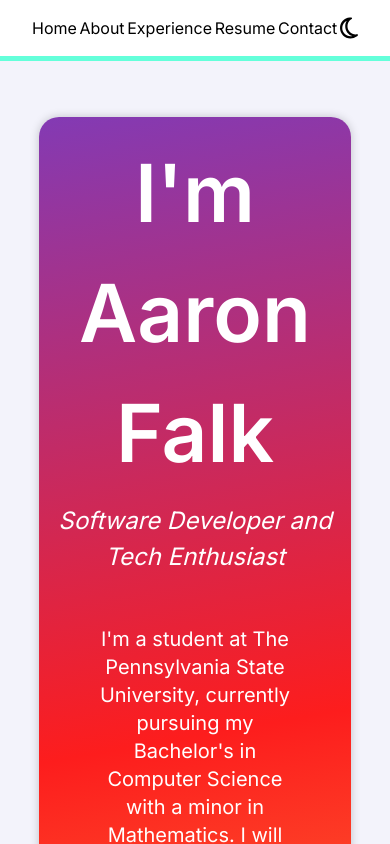
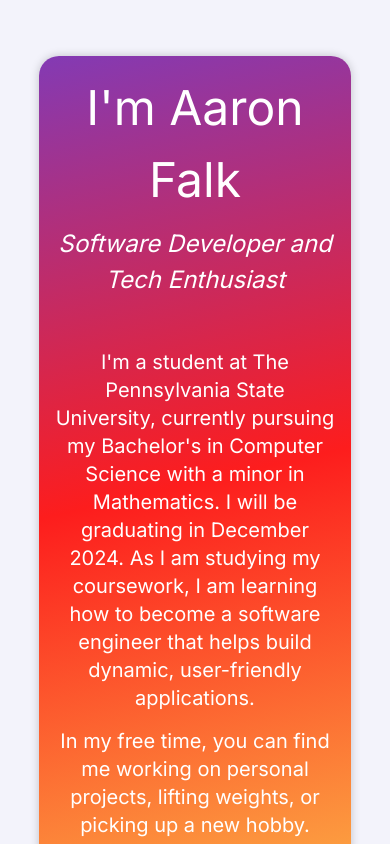
Before and after one commit to aaronfalk25/personal-website, a Next.js app: page / in a window 390 px wide. Shown: the top 844 px of the page. Built offline with nearby package versions, Linux system fonts and the light colour scheme.

Commit message:
small mobile changes

```diff
--- a/src/app/components/Experience/experience.css
+++ b/src/app/components/Experience/experience.css
@@ -8,3 +8,10 @@
     margin: 20px auto;
     color: #080808;
 }
+
+@media screen and (max-width: 768px) {
+    .experience-item {
+      padding: 5px 10px;
+      width: 80%;
+    }
+  }
--- a/src/app/components/Hero/index.tsx
+++ b/src/app/components/Hero/index.tsx
@@ -47,7 +47,7 @@
                 <h3 className='mt-0'><i>Software Developer and Tech Enthusiast</i></h3>
                 <div className='flex flex-row'>
 
-                    <div className="mx-auto my-10 px-10 max-w-[1000px]" style={{ flex: '8' }}>
+                    <div className="mx-auto my-10 md:px-10 max-w-[1000px]" style={{ flex: '8' }}>
                         <p className='text-xl'>
                             I&apos;m a student at The Pennsylvania State University, currently pursuing my Bachelor&apos;s in Computer Science with a minor in Mathematics.
                             I will be graduating in December 2024.
--- a/src/app/components/Navbar/index.tsx
+++ b/src/app/components/Navbar/index.tsx
@@ -38,7 +38,7 @@
     const { scrollYProgress } = useScroll();
 
     return (
-        <div className='navbar-container'>
+        <div className='navbar-container hidden md:block'>
             <nav className = 'navbar'>
                 {links.map(linkMapper)}
                 <ThemePicker/>
--- a/src/app/globals.css
+++ b/src/app/globals.css
@@ -21,6 +21,13 @@
   font-size: 5rem;
   font-weight: 550;
   margin-bottom: 10px;
+}
+
+@media screen and (max-width: 768px) {
+  .title {
+    font-weight: 400;
+    font-size: 3rem;
+  }
 }
 
 p {
```
